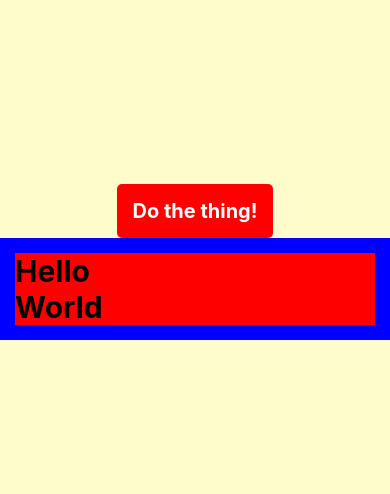
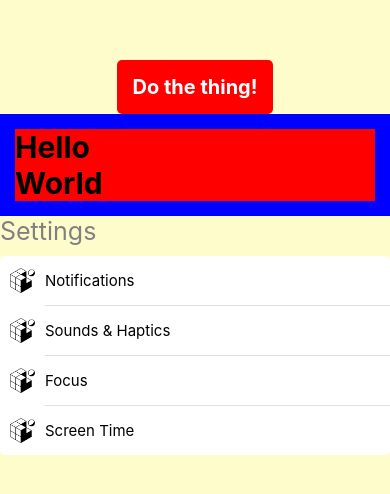
Before and after one commit to yannveeadapptor/my-weather-app, a React Native app: screen / in a window 390 px wide. Shown: the part 160-654 px from the top of the page. Built offline with nearby package versions, Linux system fonts and the light colour scheme.

Commit message:
M2L4 - Options list

```diff
--- a/App.tsx
+++ b/App.tsx
@@ -1,6 +1,8 @@
 import { StatusBar } from 'expo-status-bar';
 import { StyleSheet, Text, View } from 'react-native';
+import { OptionsList } from './components/options-list';
 import { SimpleButton } from './components/simple-button';
+import { images } from './theme/images';
 
 interface HelloWorldProps{
   shouldRenderWorld : boolean;
@@ -23,6 +25,15 @@
       <SimpleButton isDisabled={true} title="Do the thing!" />
       <HelloWorld shouldRenderWorld={true} />
       <StatusBar style="auto" />
+      <OptionsList
+         title="Settings"
+         rows={[
+           { title: 'Notifications', leftIcon: images.favIcon },
+           { title: 'Sounds & Haptics', leftIcon: images.favIcon },
+           { title: 'Focus', leftIcon: images.favIcon },
+           { title: 'Screen Time', leftIcon: images.favIcon },
+         ]}
+       />
     </View>
   );
 }
--- /dev/null
+++ b/components/options-list.tsx
@@ -0,0 +1,96 @@
+import React, { ReactElement } from 'react';
+ import {
+   Image,
+   ImageURISource,
+   StyleSheet,
+   Text,
+   TouchableOpacity,
+   View,
+ } from 'react-native';
+ import { colors } from '../theme/colors';
+ import { metrics } from '../theme/metrics';
+
+ /**
+  * We define as having a title, optionally having an icon on the left and an on press callback
+  */
+ interface Row {
+   title: string;
+   leftIcon?: ImageURISource;
+   onPress?: () => void;
+ }
+
+ /**
+  * The list has a title and a list of rows
+  */
+ interface Props {
+   title: string;
+   rows: Row[];
+ }
+
+ export function OptionsList(props: Props): ReactElement<Props> {
+   return (
+     <>
+       <Text style={styles.title}>{props.title}</Text>
+       <View style={styles.container}>
+         {props.rows.map((row, index) => {
+           return (
+             <TouchableOpacity key={index} onPress={row.onPress}>
+               <View style={styles.row}>
+                 {row.leftIcon != null && (
+                   <Image source={row.leftIcon} style={styles.rowLeftSide} />
+                 )}
+                 <View
+                   style={{
+                     ...styles.rowRightSide,
+                     borderBottomWidth:
+                       // Don't draw bottomBorder for final element
+                       index !== props.rows.length - 1 ? 1 : undefined,
+                   }}
+                 >
+                   <Text style={styles.rowText}>{row.title}</Text>
+                 </View>
+               </View>
+             </TouchableOpacity>
+           );
+         })}
+       </View>
+     </>
+   );
+ }
+
+ const styles = StyleSheet.create({
+   container: {
+     width: '100%',
+     backgroundColor: 'white',
+     borderRadius: metrics.borderRadius,
+     paddingRight: 0,
+     marginVertical: metrics.baseMargin,
+   },
+   title: {
+     alignSelf: 'flex-start',
+     fontSize: metrics.h1FontSize,
+     color: colors.title,
+   },
+   row: {
+     flexDirection: 'row',
+     marginLeft: metrics.baseMargin,
+   },
+   rowRightSide: {
+     flex: 1,
+     marginLeft: metrics.baseMargin,
+     paddingVertical: metrics.baseMargin,
+     borderBottomColor: colors.veryLightGrey,
+     alignContent: 'center',
+   },
+   rowText: {
+     fontSize: metrics.h3FontSize,
+     color: colors.bodyTextColor,
+     paddingVertical: metrics.smallMargin,
+     textAlignVertical: 'center',
+   },
+   rowLeftSide: {
+     height: metrics.icons.smallMedium,
+     width: metrics.icons.smallMedium,
+     alignSelf: 'center',
+   },
+ });
--- a/theme/images.ts
+++ b/theme/images.ts
@@ -1,4 +1,4 @@
 export const images = {
     arrowDown: require('../assets/ArrowDown/arrowDown.png'),
-    favIcon: require('../assets/loading.json')
+    favIcon: require('../assets/favicon.png')
 };
```
